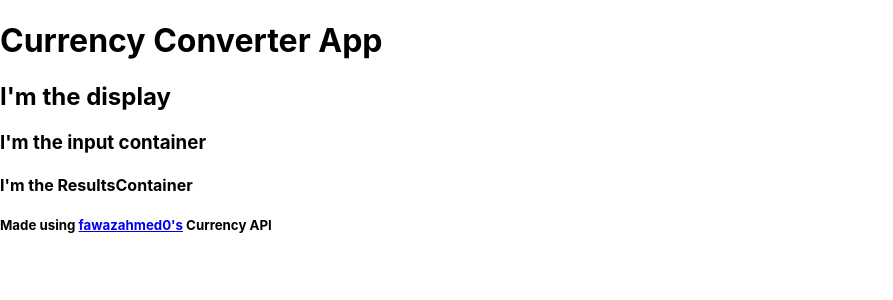
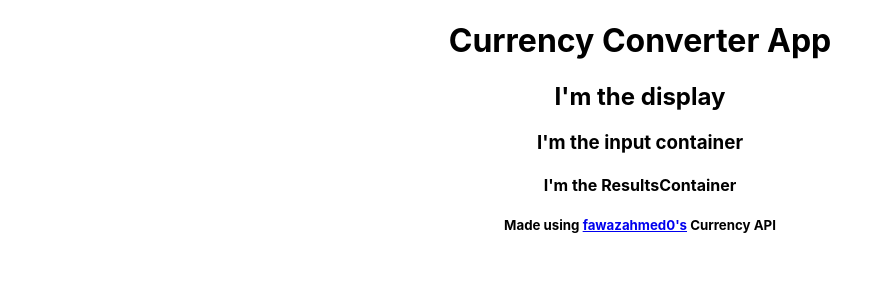
Before and after one commit to DSoutter/w7_weekend_hw_currency, a React (Create React App) app: page / in a window 1280 px wide. Shown: the top 300 px of the page, without its empty margins (0-893 px from the left). Built offline with nearby package versions, Linux system fonts and the light colour scheme; no server answers.

Commit message:
added working API to container

```diff
--- a/src/App.js
+++ b/src/App.js
@@ -3,9 +3,9 @@ import CurrencyConverterContainer from './containers/CurrencyConverterContainer'
 
 function App() {
   return (
-   <>
+   <div className="App">
   <CurrencyConverterContainer/>
-   </>
+   </div>
   );
 }
 
--- a/src/components/DisplayComponent.js
+++ b/src/components/DisplayComponent.js
@@ -1,15 +1,34 @@
-import React from 'react';
+import React, { useState, useEffect } from 'react';
 import InputContainer from './InputContainer';
 import ResultsContainer from './ResultsContainer';
 
 
 const DisplayComponent = ({}) => {
+    const [currencies, setCurrencies] = useState([])
+    const [selectedCurrency, setSelectedCurrency] = useState('Pound sterling')
 
+
+
+    useEffect(() => {
+        getCurrencies();
+        console.log(currencies[0])
+
+    }, [])
+
+    const getCurrencies = function() {
+        fetch("https://cdn.jsdelivr.net/gh/fawazahmed0/currency-api@1/latest/currencies.json")
+        .then(response => response.json())
+        .then(currencies => setCurrencies(Object.values(currencies)))
+    }
+
+    const onSelectedCurrency = function(currency){
+        setSelectedCurrency(currency)
+    }
 
     return (
         <>
             <h2>I'm the display</h2>
-            <InputContainer/>
+            <InputContainer currencies={currencies} onSelectedCurrency={onSelectedCurrency}/>
             <ResultsContainer/>
         </>
     )
--- a/src/components/InputContainer.js
+++ b/src/components/InputContainer.js
@@ -1,6 +1,6 @@
 import React from 'react';
 
-const InputContainer = ({}) => {
+const InputContainer = ({currencies, onSelectedCurrency}) => {
 
     return (
         <h3>I'm the input container</h3>
```
Also changed, not shown: src/containers/CurrencyConverterContainer.js (+1 -6 lines).
